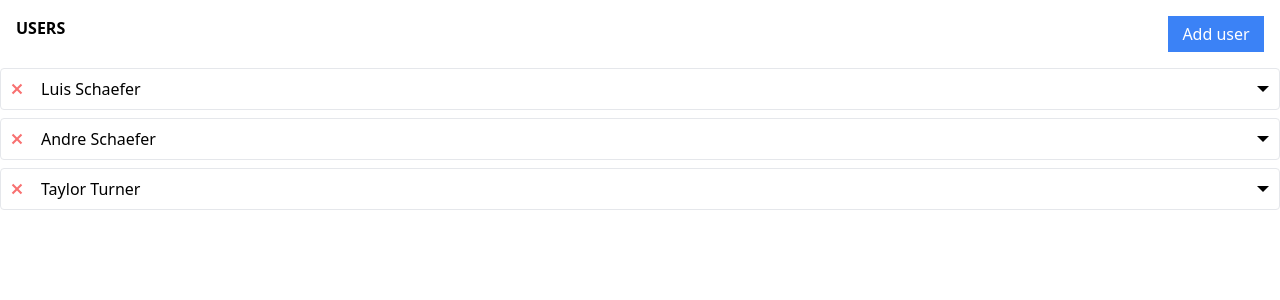
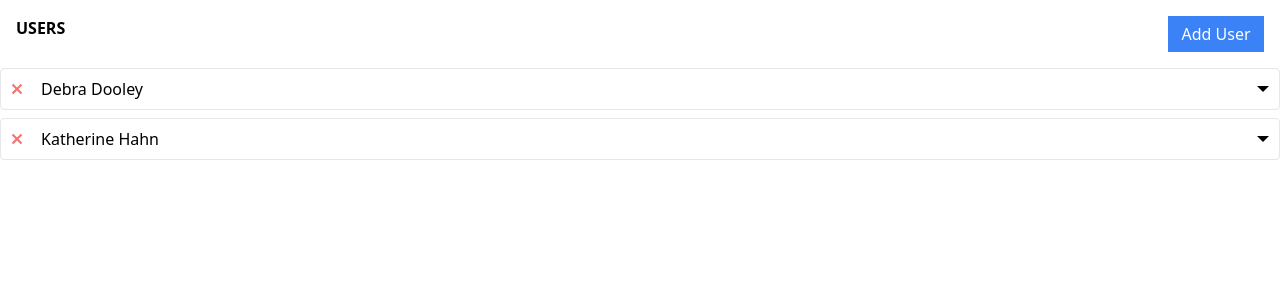
Before and after one commit to lahcenrahlaoui/fakeUsers, a React (Create React App) app: page / in a window 1280 px wide. Shown: the top 300 px of the page. Built offline with nearby package versions, Linux system fonts and the light colour scheme; data requests are answered from the project's data file.

Commit message:
adding the spining feature to button component

```diff
--- a/db.json
+++ b/db.json
@@ -1,16 +1,12 @@
 {
   "users": [
     {
-      "name": "Luis Schaefer",
-      "id": 7
+      "name": "Debra Dooley",
+      "id": 20
     },
     {
-      "name": "Andre Schaefer",
-      "id": 9
-    },
-    {
-      "name": "Taylor Turner",
-      "id": 10
+      "name": "Katherine Hahn",
+      "id": 21
     }
   ],
   "albums": [],
--- a/src/components/Button/Button.js
+++ b/src/components/Button/Button.js
@@ -1,4 +1,6 @@
 import className from "classnames";
+
+import { GoSync } from "react-icons/go";
 
 function Button({
     children,
@@ -9,12 +11,14 @@ function Button({
     danger,
     outline,
     rounded,
+    loading,
     ...rest
 }) {
     const classes = className(
         rest.className,
-        "flex items-center px-3 py-1.5 border ",
+        "flex items-center px-3 py-1.5 border h-8",
         {
+            'opacity-80': loading,
             "bg-blue-500 border-blue-500 ": primary,
             "bg-gray-200 border-gray-200 ": secondary,
             "bg-green-500 border-green-500 ": success,
@@ -36,8 +40,8 @@ function Button({
     );
 
     return (
-        <button {...rest} className={classes}>
-            {children}
+        <button {...rest} disabled={loading} className={classes}>
+            {loading ? <GoSync className="animate-spin"/> : children}
         </button>
     );
 }
--- a/src/components/UsersList/UsersList.js
+++ b/src/components/UsersList/UsersList.js
@@ -1,28 +1,13 @@
-import { useEffect, useState, useCallback } from "react";
+import { useEffect } from "react";
+import { fetchUsers, addUser, deleteUser } from "../../store";
 
 import { useDispatch, useSelector } from "react-redux";
-
-import { deleteUser, fetchUsers, addUser } from "../../store";
+import { useThunk } from "../../hooks/useThunk";
 
 import LoadingData from "../LoadingData/LoadingData";
+import Button from "../Button/Button";
 
 import { GoTriangleDown, GoX } from "react-icons/go";
-import Button from "../Button/Button";
-
-const useThunk = (thunk) => {
-    const [isLoading, setIsLoading] = useState(false);
-    const [error, setError] = useState(null);
-    const dispatch = useDispatch();
-    const runThunk = useCallback((id) => {
-        setIsLoading(true);
-        dispatch(thunk(id))
-            .unwrap()
-            .catch((error) => setError(error))
-            .finally(() => setIsLoading(false));
-    }, [thunk, dispatch]);
-
-    return [runThunk, isLoading, error];
-};
 
 const UsersList = () => {
     const [doFetchUsers, isLoadingUsers, loadingUsersError] =
@@ -74,7 +59,6 @@ const UsersList = () => {
                                 />
                             ) : (
                                 <div className="animate-spin rounded-full h-5 w-5 border-b-2 border-gray-900"></div>
-
                             )}
                         </div>
                         {user.name}
@@ -95,15 +79,16 @@ const UsersList = () => {
                     <Button
                         className="flex justify-center items-center w-24 h-9"
                         primary
+                        loading={isCreatingUser}
                         onClick={handelAddUser}
                     >
-                        {!isCreatingUser ? (
-                            <div>Add user</div>
-                        ) : (
-                            <div className="animate-spin rounded-full h-5 w-5 border-b-2 border-gray-900"></div>
-                        )}
+                       Add User
+
+                            {/* <div className="animate-spin rounded-full h-5 w-5 border-b-2 border-gray-900"></div> */}
+
                     </Button>
                     {creatingUserError && "error creating "}
+                    {deletingUserError && "error delete "}
                 </div>
                 {renderedUsers}
             </div>
--- a/src/hooks/useThunk.js
+++ b/src/hooks/useThunk.js
@@ -1,17 +1,22 @@
-
-
-
-import { useState } from "react";
+import { useState, useCallback } from "react";
 import { useDispatch } from "react-redux";
 
-const useThunk = ({ doFetch, state, setState }) => {
+const useThunk = (thunk) => {
+    const [isLoading, setIsLoading] = useState(false);
+    const [error, setError] = useState(null);
     const dispatch = useDispatch();
-    const [a , setA] = useState()
-    const x = dispatch(doFetch())
-        .unwrap()
-        .catch((error) => setState(error))
-        .finally(() => setState(false));
-    return [x, state, setState];
+    const runThunk = useCallback(
+        (id) => {
+            setIsLoading(true);
+            dispatch(thunk(id))
+                .unwrap()
+                .catch((error) => setError(error))
+                .finally(() => setIsLoading(false));
+        },
+        [thunk, dispatch]
+    );
+
+    return [runThunk, isLoading, error];
 };
 
-export default useThunk;
+export { useThunk };
```
